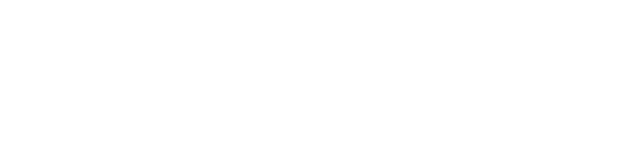
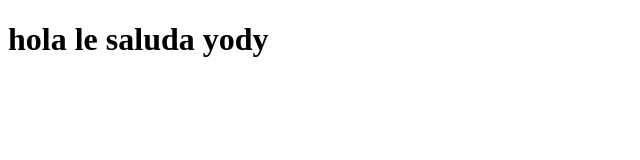
Before and after one commit to yodybv/webphp, a plain HTML site: page index.html in a window 1280 px wide. Shown: the whole page, without its empty margins (0-640 px from the left). Drawn offline with Linux system fonts and the light colour scheme.

Commit message:
agregamos h1

```diff
--- a/index.html
+++ b/index.html
@@ -4,6 +4,7 @@
     <meta charset="UTF-8">
     <meta name="viewport" content="width=device-width, initial-scale=1.0">
     <title>Document</title>
+    <h1>hola le saluda yody</h1>
 </head>
 <body>
 
```
